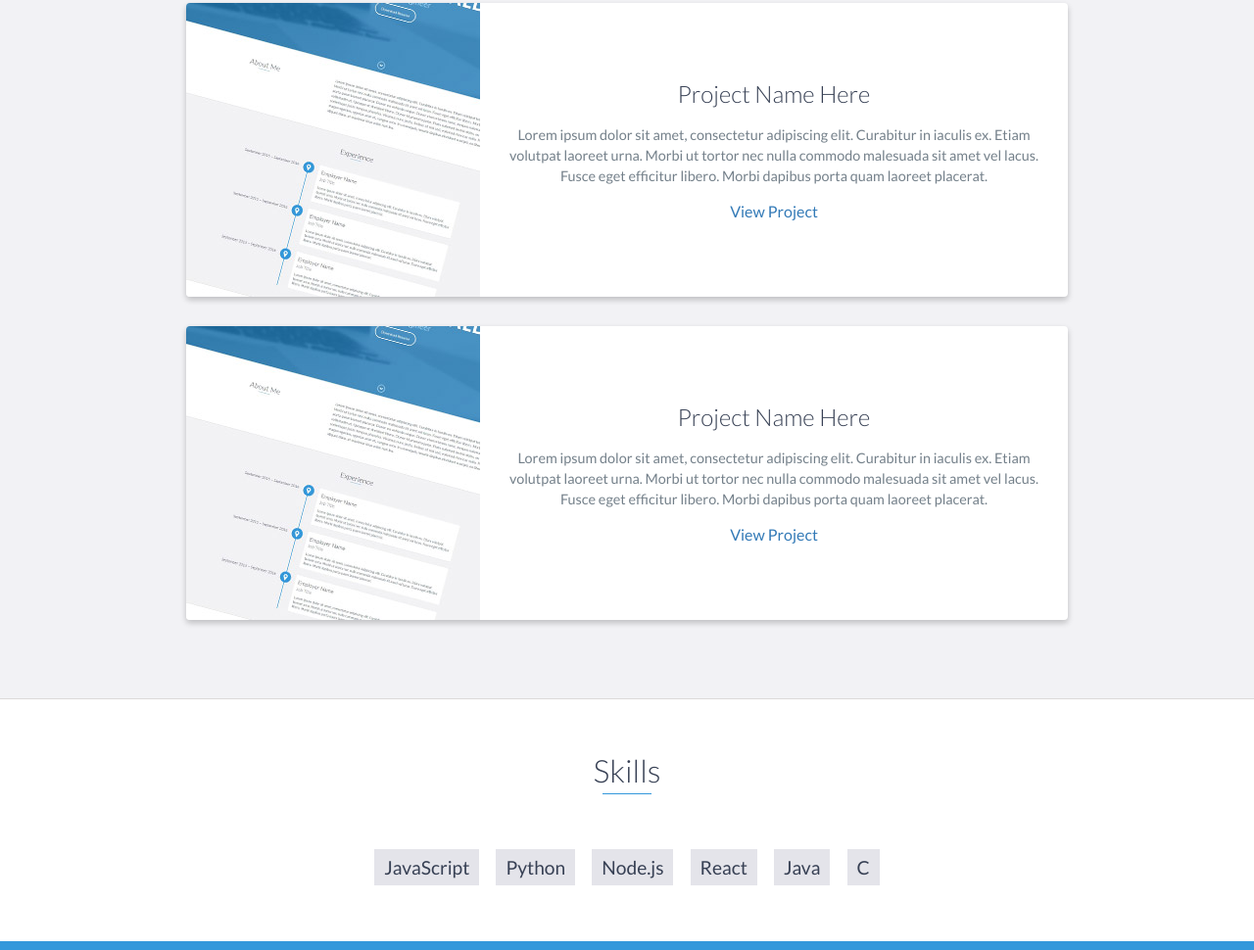
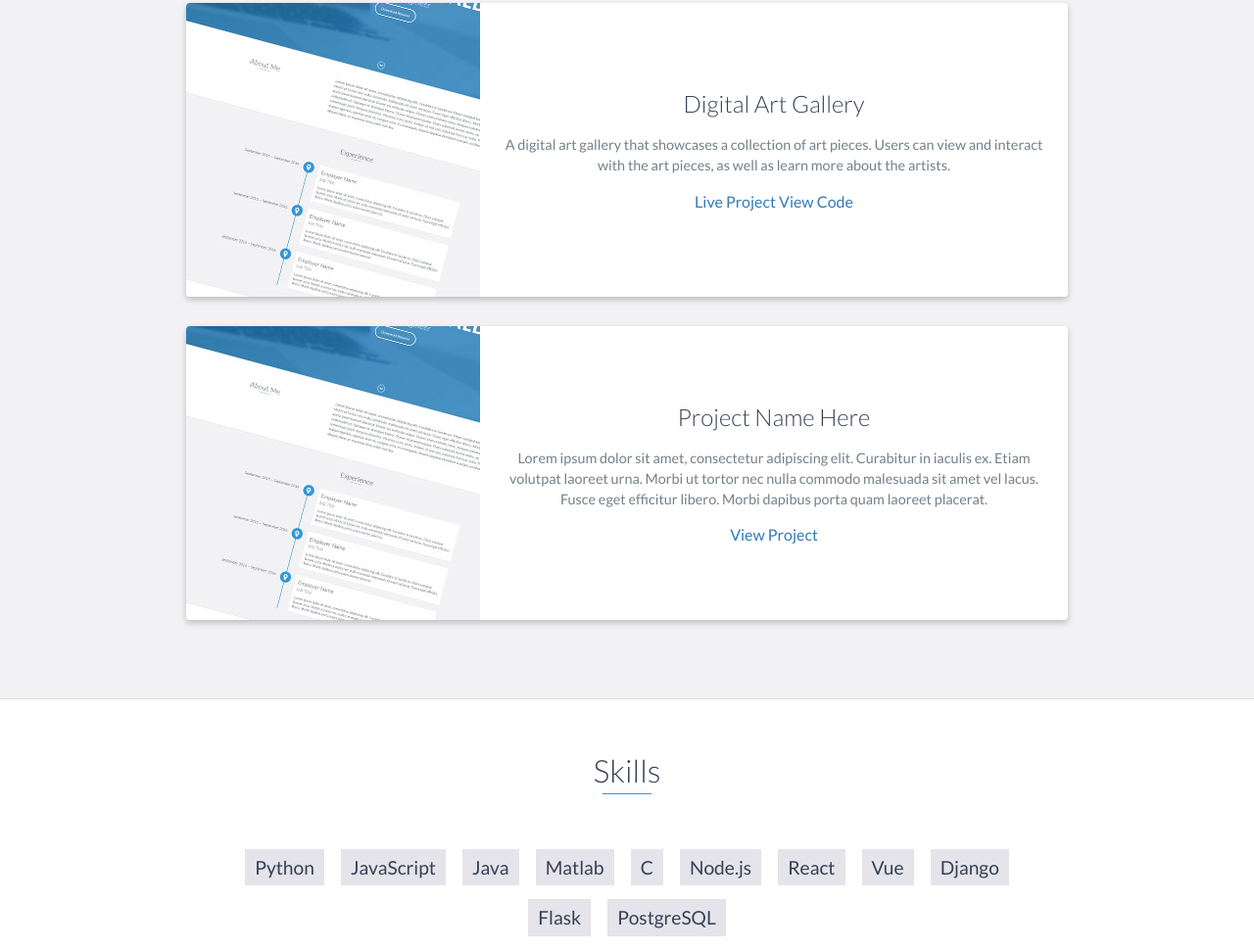
Before and after one commit to ben12mwaniki/my-portfolio, a website: page index.html in a window 1280 px wide. Shown: the part 2422-3392 px from the top of the page at 98% size. Drawn offline with nearby package versions, Linux system fonts and the light colour scheme.

Commit message:
update skills and project

```diff
--- a/index.html
+++ b/index.html
@@ -150,11 +150,12 @@
                     </div>
                     <!-- End .project-image -->
                     <div class="project-info">
-                        <h3>Project Name Here</h3>
+                        <h3>Digital Art Gallery</h3>
                         <p>
-                            Lorem ipsum dolor sit amet, consectetur adipiscing elit. Curabitur in iaculis ex. Etiam volutpat laoreet urna. Morbi ut tortor nec nulla commodo malesuada sit amet vel lacus. Fusce eget efficitur libero. Morbi dapibus porta quam laoreet placerat.
+                            A digital art gallery that showcases a collection of art pieces. Users can view and interact with the art pieces, as well as learn more about the artists.
                         </p>
-                        <a href="#">View Project</a>
+                        <a href="#">Live Project</a>
+                        <a href="https://github.com/ben12mwaniki/art-gallery">View Code</a>
                     </div>
                     <!-- End .project-info -->
                 </div>
@@ -183,12 +184,18 @@
     <div id="skills">
         <h2 class="heading">Skills</h2>
         <ul>
+            <li>Python</li>
             <li>JavaScript</li>
-            <li>Python</li>
+            <li>Java</li>
+            <li>Matlab</li>
+            <li>C</li>
             <li>Node.js</li>
             <li>React</li>
-            <li>Java</li>
-            <li>C</li>
+            <li>Vue</li>
+            <li>Django</li>
+            <li>Flask</li>
+            <li>PostgreSQL</li>
+
 
         </ul>
     </div>
```
